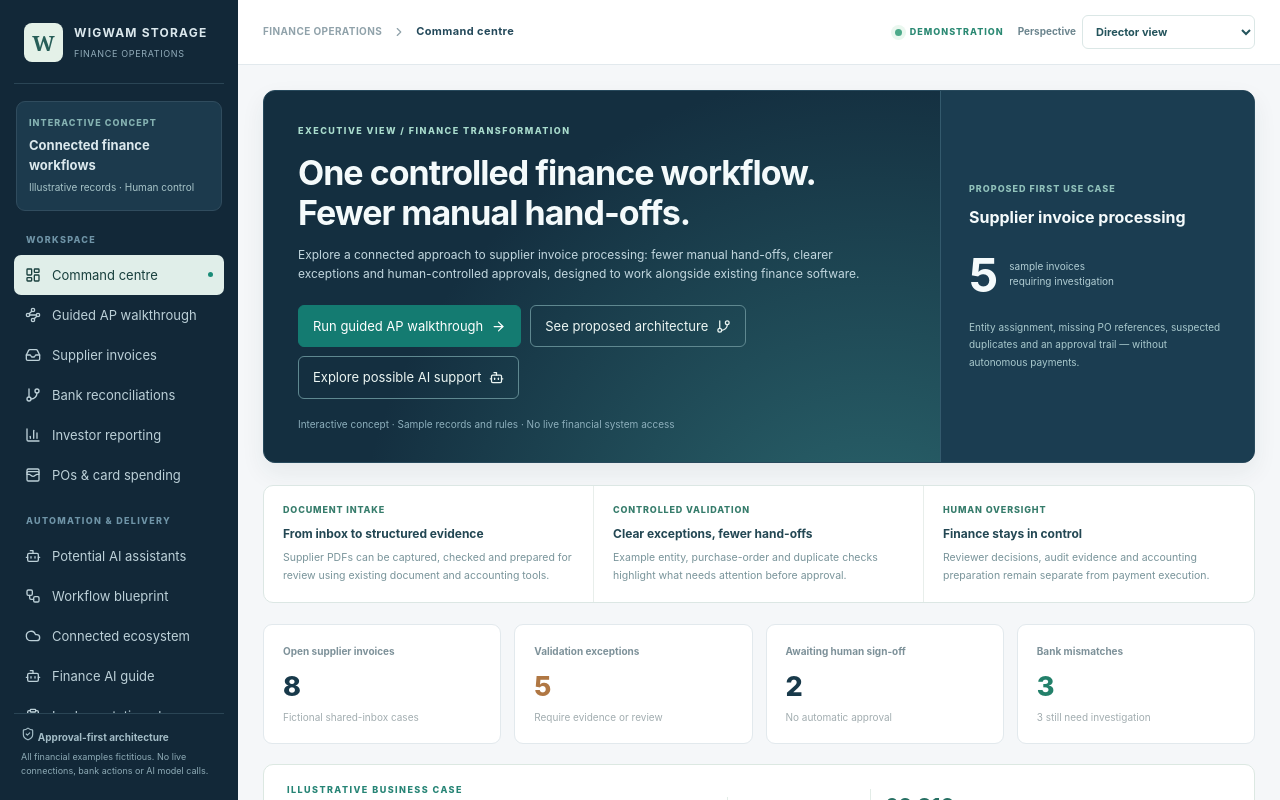
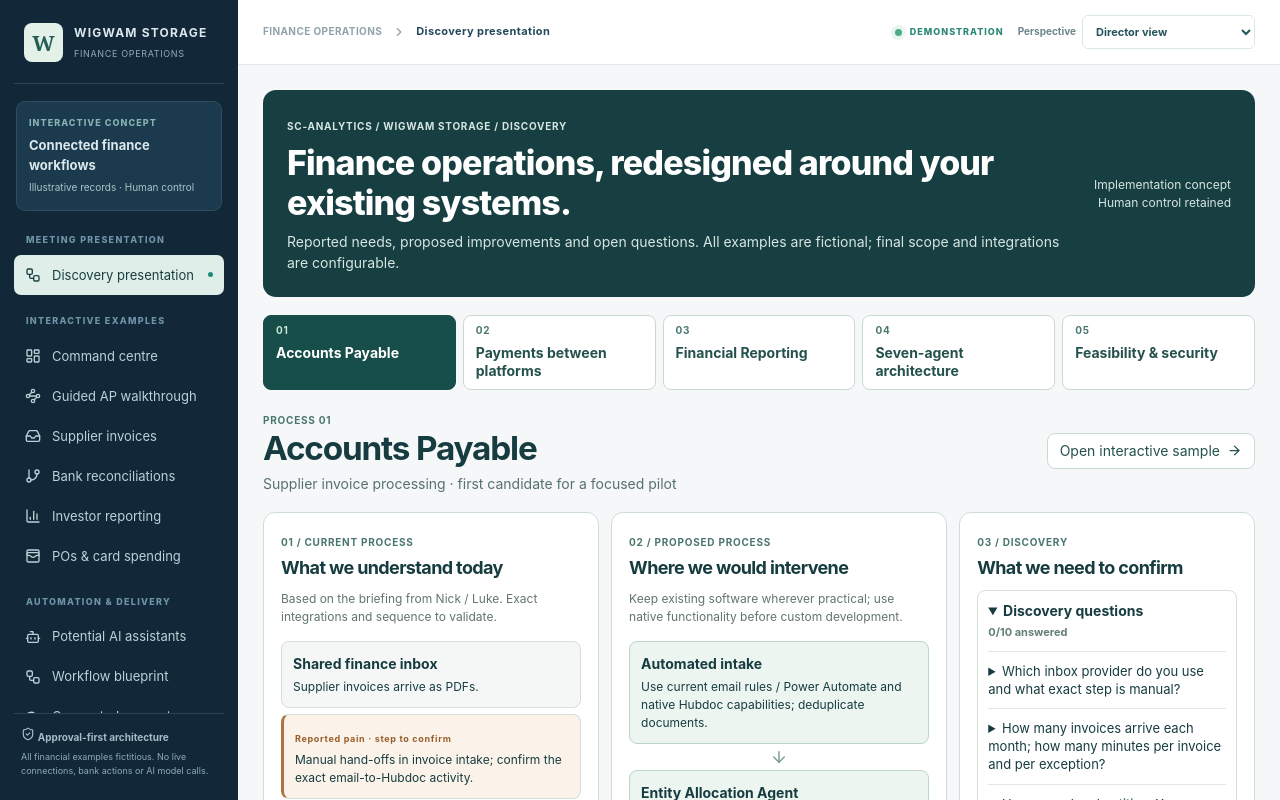
Before and after one commit to sastree14/AI-Demonstration, a Next.js app: page /demos/wigwam-finance in a window 1280 px wide. Shown: the top 800 px of the page. Built offline with nearby package versions, Linux system fonts and the light colour scheme.

Commit message:
Make discovery presentation the default Wigwam meeting workspace

```diff
--- a/app/demos/wigwam-finance/WigwamFinanceDemo.tsx
+++ b/app/demos/wigwam-finance/WigwamFinanceDemo.tsx
@@ -17,14 +17,16 @@ import {
 import css from "./wigwam.module.css";
 import {SystemMap,Specialists} from "./OperationsDesk";
 import GuidedJourney from "./GuidedJourney";
+import DiscoveryPresentation from "./DiscoveryPresentation";
 
-type Screen="agents"|"overview"|"journey"|"invoices"|"reconciliations"|"reporting"|"spend"|"automation"|"integrations"|"assistant"|"roadmap";
+type Screen="discovery"|"agents"|"overview"|"journey"|"invoices"|"reconciliations"|"reporting"|"spend"|"automation"|"integrations"|"assistant"|"roadmap";
 type Role="director"|"controller";
 type Conversation={id:string;from:"user"|"assistant";text:string};
 type Store={invoices:Invoice[];bank:BankLine[];cards:CardSpend[];audit:Audit[];reportReview?:{signature:string;note:string}|null;reportNote?:string};
 const storageKey="sc-wigwam-finance-provisional-v1";
 const menuGroups:{title:string;items:{id:Screen;label:string;icon:typeof LayoutDashboard}[]}[]=[
- {title:"WORKSPACE",items:[
+ {title:"MEETING PRESENTATION",items:[{id:"discovery",label:"Discovery presentation",icon:Workflow}]},
+ {title:"INTERACTIVE EXAMPLES",items:[
   {id:"overview",label:"Command centre",icon:LayoutDashboard},
   {id:"journey",label:"Guided AP walkthrough",icon:Waypoints},
   {id:"invoices",label:"Supplier invoices",icon:Inbox},
@@ -41,7 +43,7 @@ const menuGroups:{title:string;items:{id:Screen;label:string;icon:typeof LayoutD
  ]}
 ];
 const names:Record<Screen,string>={
- agents:"Potential AI assistants",overview:"Command centre",journey:"Guided AP walkthrough",invoices:"Supplier invoices",reconciliations:"Bank reconciliations",reporting:"Investor reporting",
+ discovery:"Discovery presentation",agents:"Potential AI assistants",overview:"Command centre",journey:"Guided AP walkthrough",invoices:"Supplier invoices",reconciliations:"Bank reconciliations",reporting:"Investor reporting",
  spend:"POs & card spending",automation:"Workflow blueprint",integrations:"Connected ecosystem",assistant:"Finance AI guide",roadmap:"Implementation plan"
 };
 const phases=[
@@ -118,7 +120,7 @@ function FinanceGuide(query:string,role:Role,invoices:Invoice[],bank:BankLine[],
 }
 
 export default function WigwamFinanceDemo(){
- const [screen,setScreen]=useState<Screen>("overview");
+ const [screen,setScreen]=useState<Screen>("discovery");
  const [role,setRole]=useState<Role>("director");
  const [menuOpen,setMenuOpen]=useState(false);
  const [invoices,setInvoices]=useState<Invoice[]>(seedInvoices);
@@ -288,6 +290,7 @@ export default function WigwamFinanceDemo(){
    <header className={css.topbar}><div className={css.crumb}><button className={css.menu} onClick={()=>setMenuOpen(true)} aria-label="Open navigation"><Menu size={19}/></button><span>FINANCE OPERATIONS</span><ChevronRight size={14}/><strong>{names[screen]}</strong></div><div className={css.topRight}><span className={css.simulation}><i/> DEMONSTRATION</span><label className={css.viewSwitch}><span>Perspective</span><select value={role} onChange={e=>switchRole(e.target.value as Role)}><option value="director">Director view</option><option value="controller">Financial Controller view</option></select></label></div></header>
    <main className={css.work}>
     {notice&&<div className={css.banner} role="status"><CheckCircle2 size={16}/><span>{notice}</span><button onClick={()=>setNotice("")} aria-label="Dismiss"><X size={14}/></button></div>}
+    {screen==="discovery"&&<DiscoveryPresentation open={navigate}/>}
     {screen==="journey"&&<>
      {page("Guided supplier invoice walkthrough","ACCOUNTS PAYABLE · INTERACTIVE DEMONSTRATION","Follow a sample invoice from document capture through validation, exception handling and human sign-off to a controlled accounting file.",<button className={css.secondary} onClick={reset}><RefreshCw size={14}/> Reset the fictional scenario</button>)}
      <GuidedJourney invoices={invoices} selected={selected} role={role} create={createGuidedInvoice} pick={setSelectedInvoiceId} patch={patchInvoice} validate={validateSelected} acceptException={acceptException} approve={approveSelected} stage={stageSelected} changeRole={switchRole} openQueue={()=>navigate("invoices")} openDashboard={()=>navigate("overview")}/>
```
